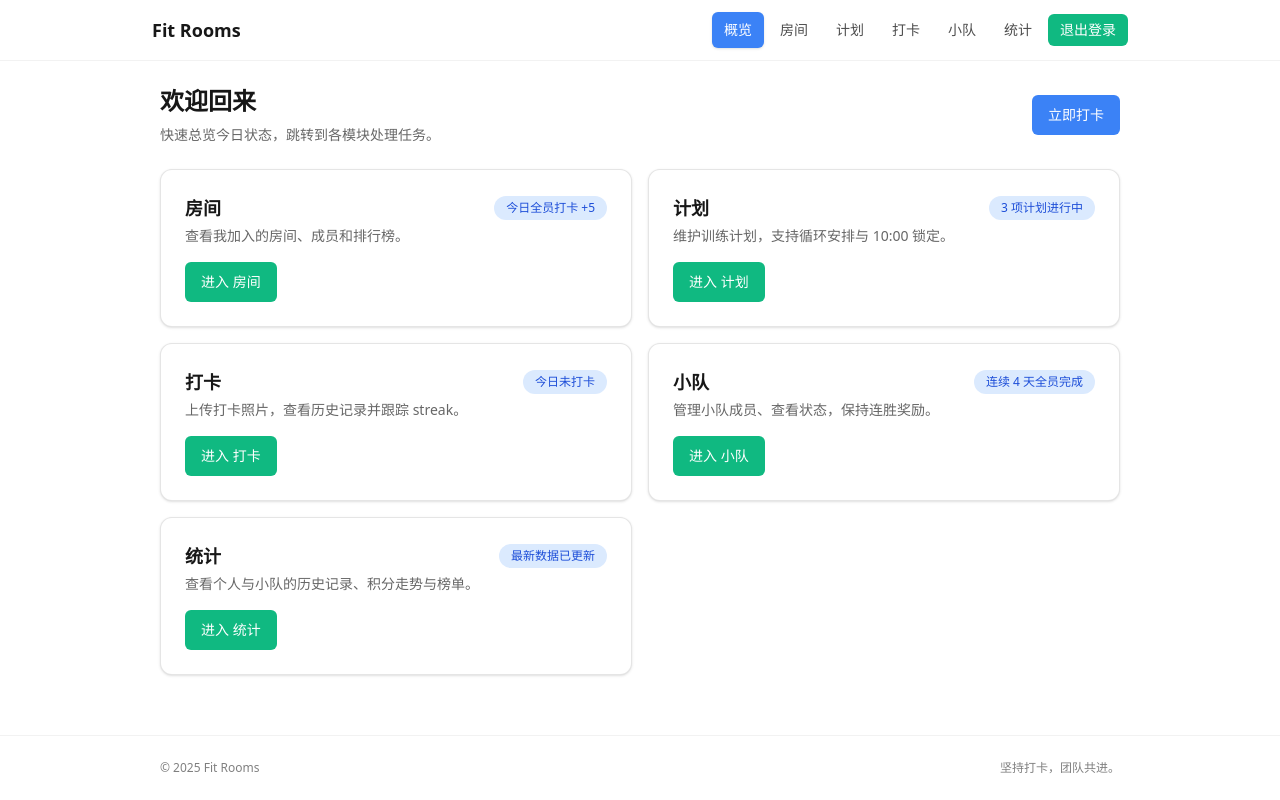
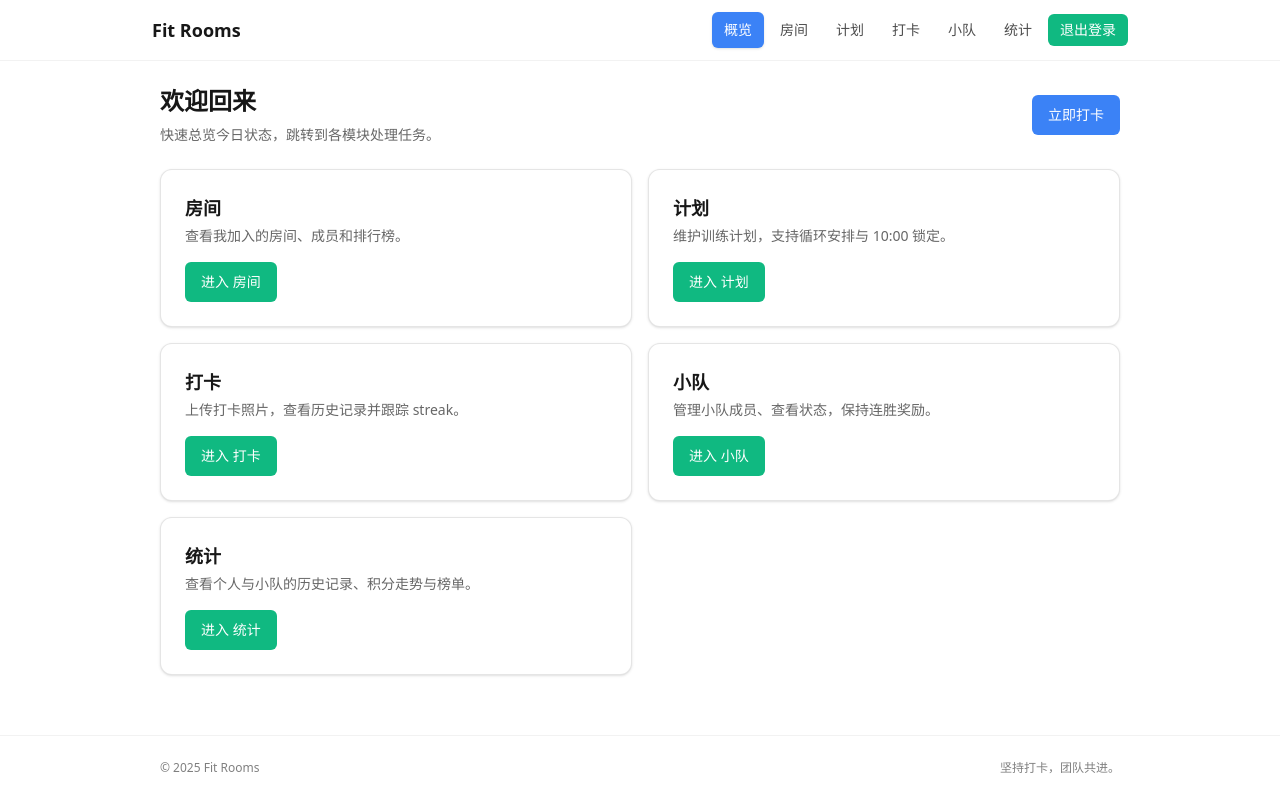
Before and after one commit to wchu616/fit-room, a Next.js app in the folder fit-rooms/: page / in a window 1280 px wide. Built offline with nearby package versions, Linux system fonts and the light colour scheme.

Commit message:
chore: remove static home badges

```diff
--- a/fit-rooms/src/app/page.tsx
+++ b/fit-rooms/src/app/page.tsx
@@ -1,38 +1,32 @@
 import Link from "next/link";
 import { Card, CardContent, CardDescription, CardHeader, CardTitle } from "@/components/ui/Card";
 import { Button } from "@/components/ui/Button";
-import { Badge } from "@/components/ui/Badge";
 
 const overviewSections = [
   {
     title: "房间",
     description: "查看我加入的房间、成员和排行榜。",
     href: "/rooms",
-    badge: "今日全员打卡 +5",
   },
   {
     title: "计划",
     description: "维护训练计划，支持循环安排与 10:00 锁定。",
     href: "/plans",
-    badge: "3 项计划进行中",
   },
   {
     title: "打卡",
     description: "上传打卡照片，查看历史记录并跟踪 streak。",
     href: "/checkin",
-    badge: "今日未打卡",
   },
   {
     title: "小队",
     description: "管理小队成员、查看状态，保持连胜奖励。",
     href: "/team",
-    badge: "连续 4 天全员完成",
   },
   {
     title: "统计",
     description: "查看个人与小队的历史记录、积分走势与榜单。",
     href: "/stats",
-    badge: "最新数据已更新",
   },
 ];
 
@@ -53,10 +47,7 @@ export default function HomePage() {
         {overviewSections.map((section) => (
           <Card key={section.href} padded>
             <CardHeader>
-              <CardTitle className="flex items-center justify-between">
-                <span>{section.title}</span>
-                <Badge variant="info">{section.badge}</Badge>
-              </CardTitle>
+              <CardTitle>{section.title}</CardTitle>
               <CardDescription>{section.description}</CardDescription>
             </CardHeader>
             <CardContent>
```
